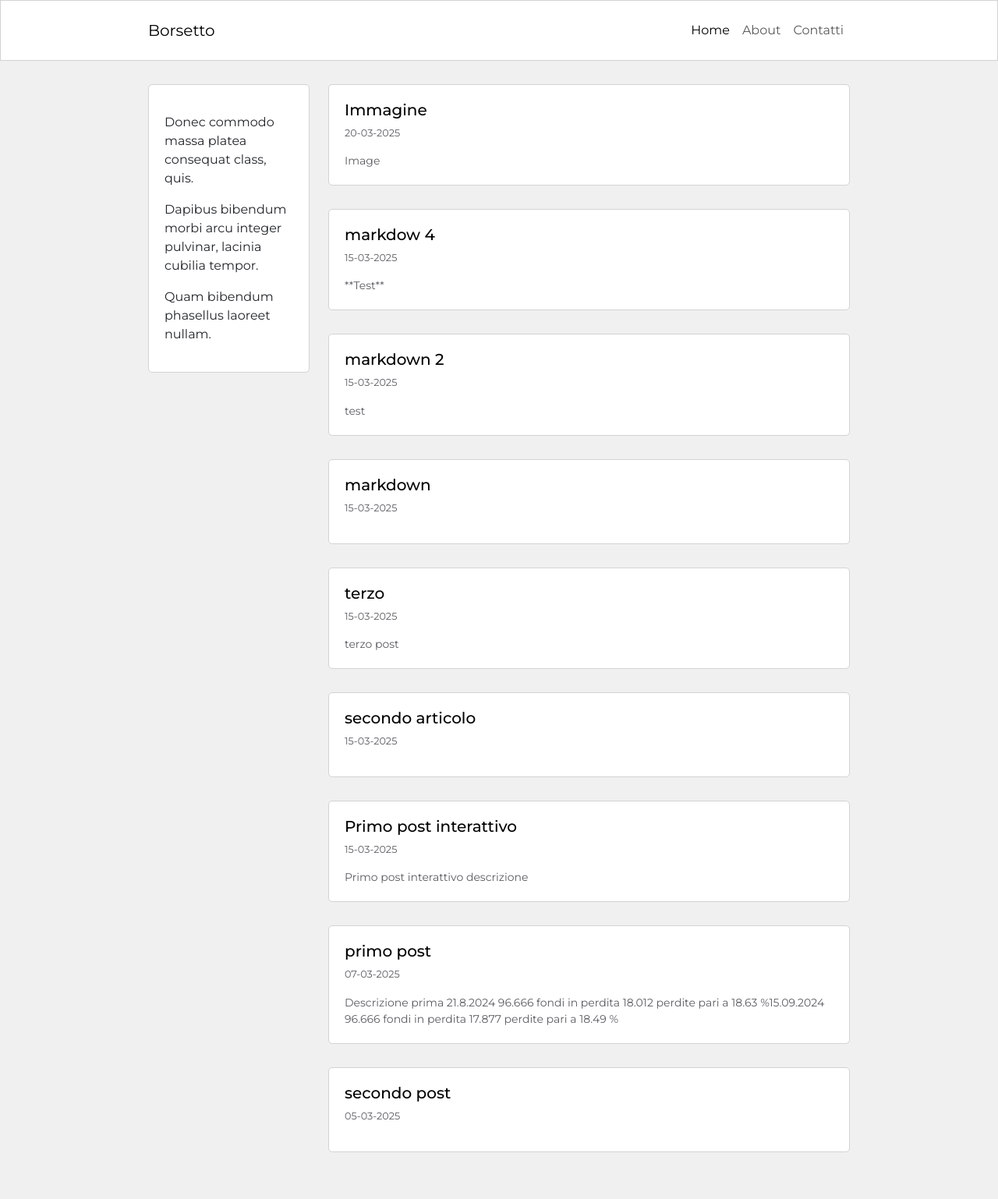
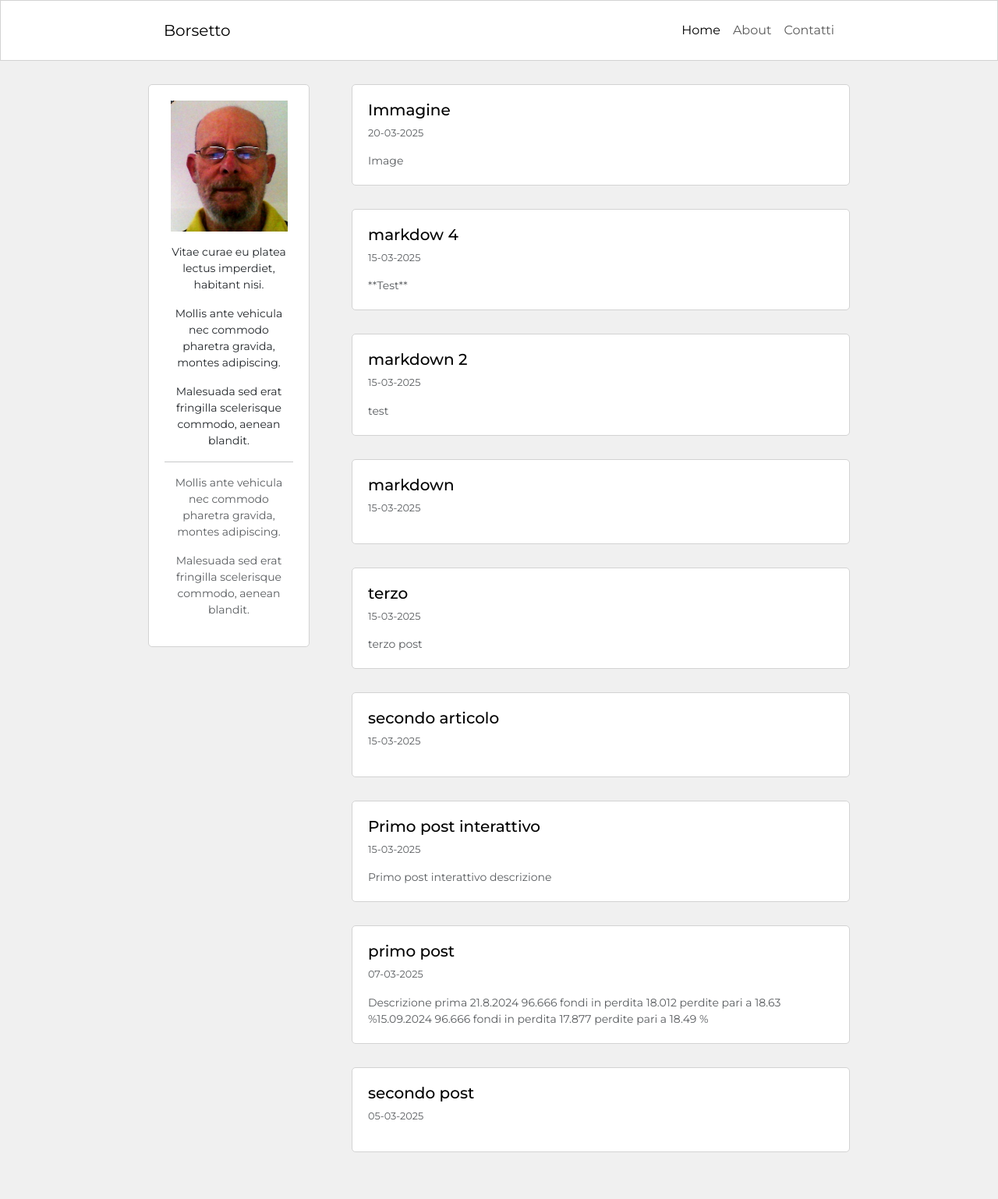
Before and after one commit to borsettoantonio/flask-blog, a Flask app: page / in a window 1280 px wide. Shown: the whole page at 78% size. Run offline with Flask 3, Linux system fonts and the light colour scheme; some libraries are stand-ins or nearby versions.

Commit message:
Rifinitura Interfaccia Grafica

```diff
--- a/blog/static/blog.css
+++ b/blog/static/blog.css
@@ -19,7 +19,8 @@ body {
 .navbar-container {
     max-width: 900px;
     font-size: 0.5;
-    padding: 10px 0px 10px 0px;
+    padding: 10px 20px;
+    margin: px 10px 5px;
 }
 
 .about-snippet-block {
@@ -62,3 +63,28 @@ body {
     padding: 20px;
     margin-bottom: 30px;
 }
+
+@media (min-width: 768px) {
+    .single-post-home {
+        margin-left: 30px;
+    }
+
+    .about-page-block {
+        margin-left: 30px;
+    }
+
+    .post-page-block {
+        margin-left: 30px;
+    }
+
+    .post-image-block {
+        margin-left: 30px;
+    }
+}
+
+@media (min-width: 768px) {
+    .nav-link {
+        padding-right: 0px !important;
+        padding-left: 1rem !important;
+    }
+}
--- a/blog/templates/about_me_snippet.html
+++ b/blog/templates/about_me_snippet.html
@@ -1,3 +1,11 @@
-<div class="about-snippet-block">
-    <p>{{lipsum(n=3, min=5 ,max=10)}}</p>
+<div class="about-snippet-block text-center">
+    <img class="img-fluid" width="150" src="{{ url_for('static', filename='img/me.jpg') }}" alt="">
+    <div class="mt-3">
+        <p class="p-small-one">Vitae curae eu platea lectus imperdiet, habitant nisi.</p>
+        <p class="p-small-one">Mollis ante vehicula nec commodo pharetra gravida, montes adipiscing.</p>
+        <p class="p-small-one">Malesuada sed erat fringilla scelerisque commodo, aenean blandit.</p>
+        <hr>
+        <p class="p-small-one text-muted">Mollis ante vehicula nec commodo pharetra gravida, montes adipiscing.</p>
+        <p class="p-small-one text-muted">Malesuada sed erat fringilla scelerisque commodo, aenean blandit.</p>
+    </div>
 </div>
--- a/blog/templates/base.html
+++ b/blog/templates/base.html
@@ -15,7 +15,7 @@
 </head>
 
 <body>
-    <nav class="navbar navbar-expand-lg navbar-bg-white">
+    <nav class="navbar navbar-expand-lg navbar-light navbar-bg-white">
         <div class="container navbar-container">
 
             <a class="navbar-brand" href="{{ url_for('homepage')}}">Borsetto</a>
@@ -26,11 +26,14 @@
             </button>
             <div class="collapse navbar-collapse" id="navbarSupportedContent">
                 <div class="navbar-nav ms-auto ">
-                    <a class="nav-item nav-link active" aria-current="page" href="{{ url_for('homepage')}}">Home</a>
-                    <a class="nav-item nav-link" href="{{ url_for('about')}}">About</a>
+                    <a class="nav-item nav-link {% if request.path == url_for('homepage') %} active{% endif %}"
+                        aria-current="page" href="{{ url_for('homepage')}}">Home</a>
+                    <a class="nav-item nav-link {% if request.path == url_for('about') %} active{% endif %}"
+                        href="{{ url_for('about')}}">About</a>
                     <a class="nav-item nav-link " href="#">Contatti</a>
                     {% if current_user.is_authenticated %}
-                    <a class="nav-item nav-link" href="{{ url_for('post_create') }}">Crea Post</a>
+                    <a class="nav-item nav-link {% if request.path == url_for('post_create') %} active{% endif %}"
+                        href="{{ url_for('post_create') }}">Crea Post</a>
                     <a class="nav-item nav-link" href="{{ url_for('logout')}}">Logout</a>
                     {% endif %}
                 </div>
--- a/blog/templates/post_editor.html
+++ b/blog/templates/post_editor.html
@@ -3,7 +3,7 @@
 {% block title %}Post Editor - Borsetto{% endblock %}
 
 {% block content %}
-<div class="container content-container mt-3">
+<div class="container content-container mt-3 px-3 px-lg-0">
     {% if request.path == "/create-post" %}
     <h2>Crea un nuovo Post</h2>
     {% else %}
@@ -11,7 +11,6 @@
     {% endif %}
     <div class="row no-gutters">
         <div class="col">
-            <div class="mb-3">
             {% with messages = get_flashed_messages() %}
             {% if messages %}
             {% for message in messages %}
```
Also changed, not shown: README.md, blog.db, blog/static/img/me.jpg (added), blog/static/img/posts/d67zv1-me.jpg (added). Lines whose indentation alone changed are shown as unchanged.
